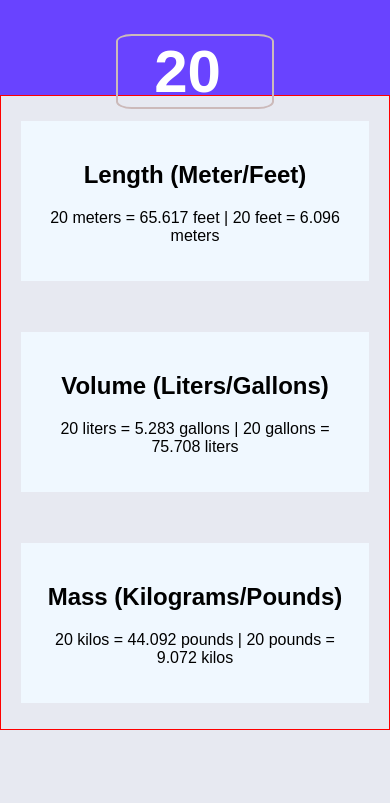
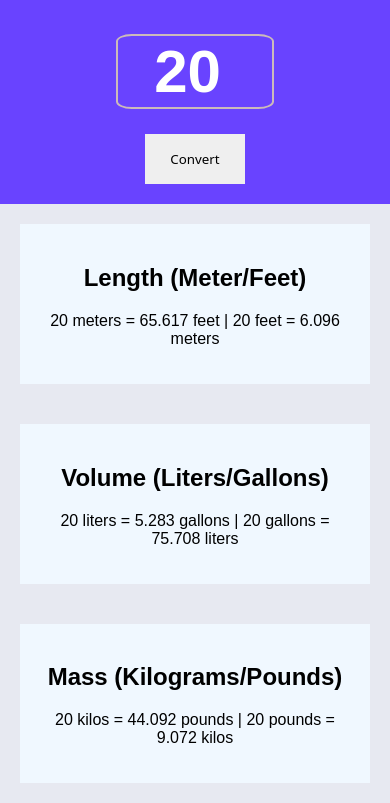
Before and after one commit to Samcraig77/Unit-Converter-project, a plain HTML site: page index.html in a window 390 px wide. Shown: the part 108-911 px from the top of the page. Before the commit the page ends 844 px from the top, so only its background shows below. Drawn offline with Linux system fonts and the light colour scheme.

Commit message:
heights redone, should be more responsive now
unneeded borders removed as well

```diff
--- a/styles.css
+++ b/styles.css
@@ -25,7 +25,7 @@ body {
     justify-content: center;
     margin: 0;
     padding: 10px;
-    height: 24vh;
+    height: auto;
     width: 100%;
 }
 
@@ -55,11 +55,14 @@ body {
 #submit-btn {
     align-items: center;
     border-style: none;
-    width: auto;
     height: 50px;
     width: 100px;
     margin: 10px auto;
     font-family: system-ui, -apple-system, BlinkMacSystemFont, 'Segoe UI', Roboto, Oxygen, Ubuntu, Cantarell, 'Open Sans', 'Helvetica Neue', sans-serif
+}
+
+#submit-btn:hover {
+    cursor: pointer;
 }
 
 .conversion-type {
@@ -73,6 +76,5 @@ body {
     display: flex;
     flex-direction: column;
     justify-content: space-around;
-    border: 1px solid red;
-    height: 75vh;
+    height: auto;
 }
```
